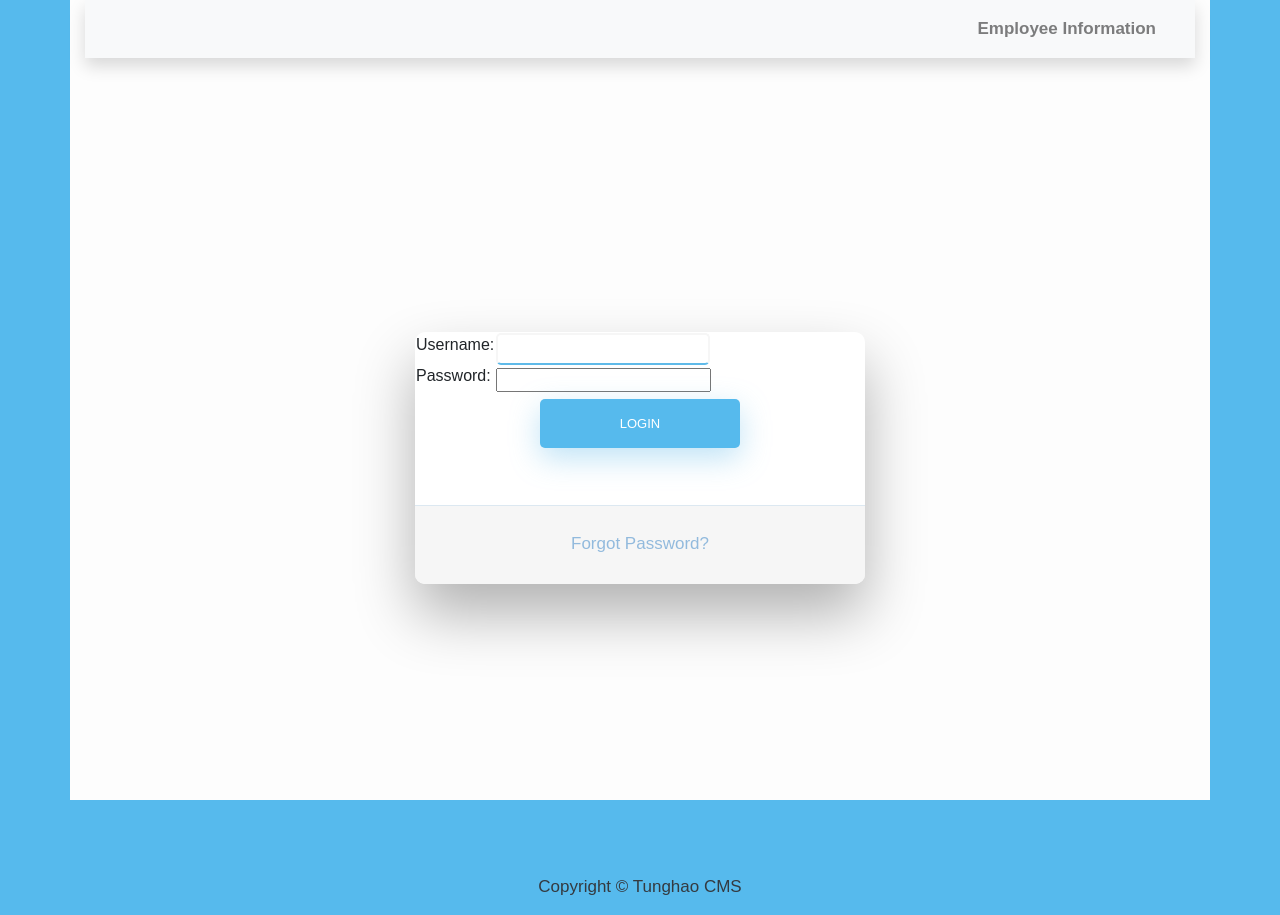
After one commit to glodetung92/cvEmployee, a Django app: page /accounts/login/ in a window 1280 px wide. The commit adds this page. Run offline with Django 4.2, Linux system fonts and the light colour scheme; some libraries are stand-ins or nearby versions.

Commit message:
Login feature add

```diff
--- a/CVEmp/views.py
+++ b/CVEmp/views.py
@@ -7,6 +7,7 @@ from django.shortcuts import get_object_or_404
 from django.core.exceptions import ObjectDoesNotExist
 from rest_framework import viewsets, permissions
 from .serializers import EmployeeSerializer, ProfileSerializer
+from django.contrib import messages
 
 # Show list all employees
 class EmployeeList(ListView):
--- a/CVManager/settings.py
+++ b/CVManager/settings.py
@@ -139,3 +139,9 @@ REST_FRAMEWORK = {
 	'DEFAULT_PAGINATION_CLASS': 'rest_framework.pagination.PageNumberPagination',
 	'PAGE_SIZE': 3
 }
+
+
+
+LOGIN_REDIRECT_URL = '/employee/'
+
+LOGOUT_REDIRECT_URL = '/'
--- a/CVManager/urls.py
+++ b/CVManager/urls.py
@@ -19,6 +19,8 @@ from django.conf import settings
 from django.conf.urls.static import static
 from rest_framework.routers import DefaultRouter
 from CVEmp.views import EmployeeViewSet,ProfileViewSet
+from django.views.generic.base import TemplateView
+from django.contrib.auth.views import LoginView
 
 
 router = DefaultRouter()
@@ -26,7 +28,9 @@ router.register('employee-api', EmployeeViewSet)
 router.register('profile-api', ProfileViewSet)
 
 urlpatterns = [
-	path('', include(router.urls)),
+	path('', TemplateView.as_view(template_name='home.html'), name='home'),
+	path('api/', include(router.urls)),
     path('admin/', admin.site.urls),
 	path('employee/', include('CVEmp.urls')),
+	path('accounts/', include("django.contrib.auth.urls")),
 ] + static(settings.MEDIA_URL, document_root=settings.MEDIA_ROOT)
--- /dev/null
+++ b/static/css/login.css
@@ -0,0 +1,260 @@
+
+/* BASIC */
+
+html {
+  background-color: #56baed;
+}
+
+body {
+  font-family: "Poppins", sans-serif;
+  height: 100vh;
+}
+
+a {
+  color: #92badd;
+  display:inline-block;
+  text-decoration: none;
+  font-weight: 400;
+}
+
+h2 {
+  text-align: center;
+  font-size: 16px;
+  font-weight: 600;
+  text-transform: uppercase;
+  display:inline-block;
+  margin: 40px 8px 10px 8px;
+  color: #cccccc;
+}
+
+
+
+/* STRUCTURE */
+
+.wrapper {
+  display: flex;
+  align-items: center;
+  flex-direction: column;
+  justify-content: center;
+  width: 100%;
+  min-height: 100%;
+  padding: 20px;
+}
+
+#formContent {
+  -webkit-border-radius: 10px 10px 10px 10px;
+  border-radius: 10px 10px 10px 10px;
+  background: #fff;
+  padding: 30px;
+  width: 90%;
+  max-width: 450px;
+  position: relative;
+  padding: 0px;
+  -webkit-box-shadow: 0 30px 60px 0 rgba(0,0,0,0.3);
+  box-shadow: 0 30px 60px 0 rgba(0,0,0,0.3);
+  text-align: center;
+}
+
+#formFooter {
+  background-color: #f6f6f6;
+  border-top: 1px solid #dce8f1;
+  padding: 25px;
+  text-align: center;
+  -webkit-border-radius: 0 0 10px 10px;
+  border-radius: 0 0 10px 10px;
+}
+
+
+
+/* TABS */
+
+h2.inactive {
+  color: #cccccc;
+}
+
+h2.active {
+  color: #0d0d0d;
+  border-bottom: 2px solid #5fbae9;
+}
+
+
+
+/* FORM TYPOGRAPHY*/
+
+input[type=button], input[type=submit], input[type=reset]  {
+  background-color: #56baed;
+  border: none;
+  color: white;
+  padding: 15px 80px;
+  text-align: center;
+  text-decoration: none;
+  display: inline-block;
+  text-transform: uppercase;
+  font-size: 13px;
+  -webkit-box-shadow: 0 10px 30px 0 rgba(95,186,233,0.4);
+  box-shadow: 0 10px 30px 0 rgba(95,186,233,0.4);
+  -webkit-border-radius: 5px 5px 5px 5px;
+  border-radius: 5px 5px 5px 5px;
+  margin: 5px 20px 40px 20px;
+  -webkit-transition: all 0.3s ease-in-out;
+  -moz-transition: all 0.3s ease-in-out;
+  -ms-transition: all 0.3s ease-in-out;
+  -o-transition: all 0.3s ease-in-out;
+  transition: all 0.3s ease-in-out;
+}
+
+input[type=button]:hover, input[type=submit]:hover, input[type=reset]:hover  {
+  background-color: #39ace7;
+}
+
+input[type=button]:active, input[type=submit]:active, input[type=reset]:active  {
+  -moz-transform: scale(0.95);
+  -webkit-transform: scale(0.95);
+  -o-transform: scale(0.95);
+  -ms-transform: scale(0.95);
+  transform: scale(0.95);
+}
+
+input[type=text] {
+  border: none;
+  color: #0d0d0d;
+  padding: 5px 20px;
+  text-align: center;
+  text-decoration: none;
+  display: inline-block;
+  font-size: 16px;
+  width: 85%;
+  border: 2px solid #f6f6f6;
+  -webkit-transition: all 0.5s ease-in-out;
+  -moz-transition: all 0.5s ease-in-out;
+  -ms-transition: all 0.5s ease-in-out;
+  -o-transition: all 0.5s ease-in-out;
+  transition: all 0.5s ease-in-out;
+  -webkit-border-radius: 5px 5px 5px 5px;
+  border-radius: 5px 5px 5px 5px;
+}
+
+input[type=text]:focus {
+  background-color: #fff;
+  border-bottom: 2px solid #5fbae9;
+}
+
+input[type=text]:placeholder {
+  color: #cccccc;
+}
+
+
+
+/* ANIMATIONS */
+
+/* Simple CSS3 Fade-in-down Animation */
+.fadeInDown {
+  -webkit-animation-name: fadeInDown;
+  animation-name: fadeInDown;
+  -webkit-animation-duration: 1s;
+  animation-duration: 1s;
+  -webkit-animation-fill-mode: both;
+  animation-fill-mode: both;
+}
+
+@-webkit-keyframes fadeInDown {
+  0% {
+    opacity: 0;
+    -webkit-transform: translate3d(0, -100%, 0);
+    transform: translate3d(0, -100%, 0);
+  }
+  100% {
+    opacity: 1;
+    -webkit-transform: none;
+    transform: none;
+  }
+}
+
+@keyframes fadeInDown {
+  0% {
+    opacity: 0;
+    -webkit-transform: translate3d(0, -100%, 0);
+    transform: translate3d(0, -100%, 0);
+  }
+  100% {
+    opacity: 1;
+    -webkit-transform: none;
+    transform: none;
+  }
+}
+
+/* Simple CSS3 Fade-in Animation */
+@-webkit-keyframes fadeIn { from { opacity:0; } to { opacity:1; } }
+@-moz-keyframes fadeIn { from { opacity:0; } to { opacity:1; } }
+@keyframes fadeIn { from { opacity:0; } to { opacity:1; } }
+
+.fadeIn {
+  opacity:0;
+  -webkit-animation:fadeIn ease-in 1;
+  -moz-animation:fadeIn ease-in 1;
+  animation:fadeIn ease-in 1;
+
+  -webkit-animation-fill-mode:forwards;
+  -moz-animation-fill-mode:forwards;
+  animation-fill-mode:forwards;
+
+  -webkit-animation-duration:1s;
+  -moz-animation-duration:1s;
+  animation-duration:1s;
+}
+
+.fadeIn.first {
+  -webkit-animation-delay: 0.4s;
+  -moz-animation-delay: 0.4s;
+  animation-delay: 0.4s;
+}
+
+.fadeIn.second {
+  -webkit-animation-delay: 0.6s;
+  -moz-animation-delay: 0.6s;
+  animation-delay: 0.6s;
+}
+
+.fadeIn.third {
+  -webkit-animation-delay: 0.8s;
+  -moz-animation-delay: 0.8s;
+  animation-delay: 0.8s;
+}
+
+.fadeIn.fourth {
+  -webkit-animation-delay: 1s;
+  -moz-animation-delay: 1s;
+  animation-delay: 1s;
+}
+
+/* Simple CSS3 Fade-in Animation */
+.underlineHover:after {
+  display: block;
+  left: 0;
+  bottom: -10px;
+  width: 0;
+  height: 2px;
+  background-color: #56baed;
+  content: "";
+  transition: width 0.2s;
+}
+
+.underlineHover:hover {
+  color: #0d0d0d;
+}
+
+.underlineHover:hover:after{
+  width: 100%;
+}
+
+
+
+/* OTHERS */
+
+*:focus {
+    outline: none;
+}
+
+#icon {
+  width:60%;
+}
--- a/templates/base.html
+++ b/templates/base.html
@@ -51,13 +51,8 @@
                 <div class="collapse navbar-collapse" id="navbarResponsive">
                     <ul class="navbar-nav ml-auto">
                         <li class="nav-item text-black">
-                            <a class="nav-link text-black font-weight-bold" href="#">About</a>
-                        </li>
-                        <li class="nav-item text-black">
-                            <a class="nav-link text-black font-weight-bold" href="#">Policy</a>
-                        </li>
-                        <li class="nav-item text-black">
-                            <a class="nav-link text-black font-weight-bold" href="#">Contact</a>
+                            <a class="nav-link text-black font-weight-bold" href="#">Employee Information
+							</a>
                         </li>
                     </ul>
                 </div>
--- a/templates/employee/list_employee.html
+++ b/templates/employee/list_employee.html
@@ -40,6 +40,7 @@
     <div class="text-center">
         <a href="{% url 'employee:employee_create' %}"><button type="button" class="btn btn-primary">Add New Employee</button></a>
     </div>
+	<a href="{% url 'logout' %}">Logout</a>
 
 	<div>
  		<span>
--- /dev/null
+++ b/templates/registration/login.html
@@ -0,0 +1,42 @@
+{% extends "../base.html" %}
+{% load static %}
+
+
+
+{% block content %}
+
+<link href="{% static 'css/login.css' %}" rel="stylesheet" type="text/css">
+<!------ Include the above in your HEAD tag ---------->
+
+<div class="wrapper fadeInDown">
+  <div id="formContent">
+    <!-- Tabs Titles -->
+
+    <!-- Icon -->
+
+    <!-- Login Form -->
+    <form action="{% url 'login' %}" method="post">
+      {% csrf_token %}
+     <table>
+	<tr>
+    	  <td>{{ form.username.label_tag }}</td>
+    	  <td>{{ form.username }}</td>
+	</tr>
+	<tr>
+    	  <td>{{ form.password.label_tag }}</td>
+    	  <td>{{ form.password }}</td>
+	</tr>
+     </table>
+
+     <input type="submit" value="login">
+     <input type="hidden" name="next" value="{{ next }}">
+    </form>
+
+    <!-- Remind Passowrd -->
+    <div id="formFooter">
+      <a class="underlineHover" href="#">Forgot Password?</a>
+    </div>
+
+  </div>
+</div>
+{% endblock content %}
```
Also changed, not shown: templates/home.html (added, +12 -0 lines), db.sqlite3.
